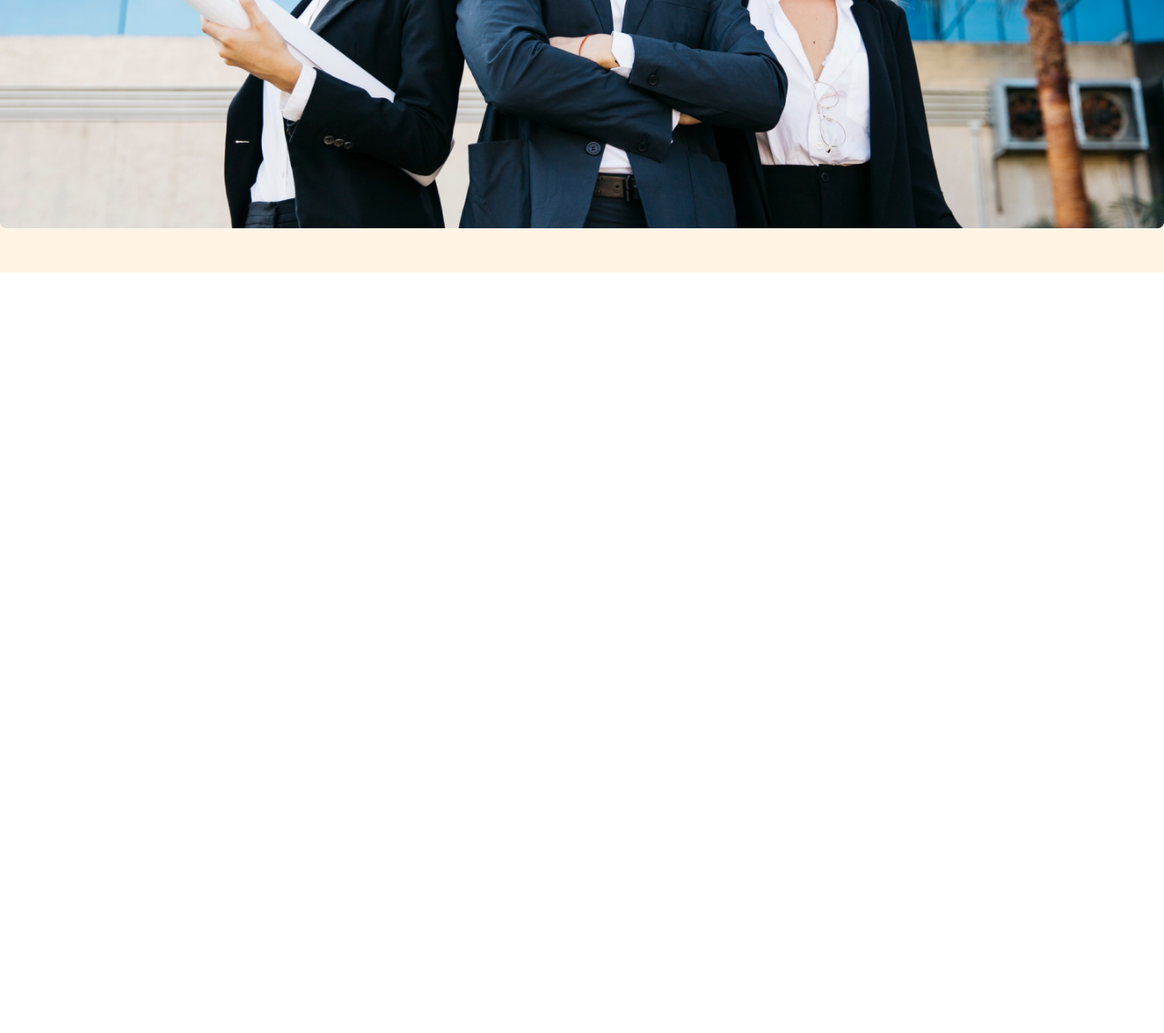
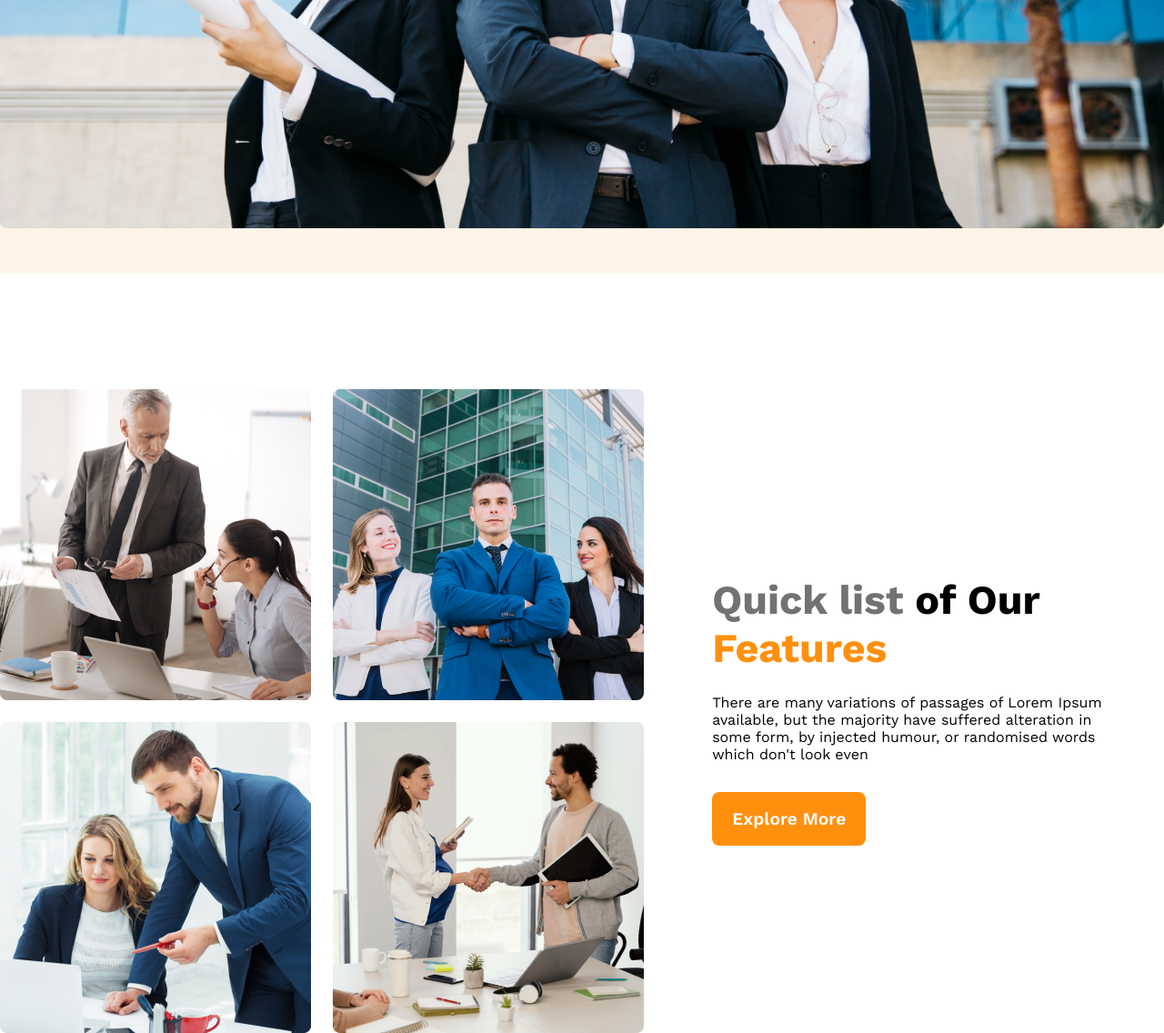
Before and after one commit to Hemonta7/g3-architects-website, a plain HTML site: page index.html in a window 1280 px wide. Shown: the part 726-1862 px from the top of the page at 91% size. Before the commit the page ends 1026 px from the top, so only its background shows below. Drawn offline with nearby package versions, Linux system fonts and the light colour scheme.

Commit message:
Quick list section done

```diff
--- a/index.html
+++ b/index.html
@@ -36,8 +36,22 @@
             <img class="banner-img" src="./images/banner.png" alt="">
         </div>
     </header>
-    <main>
-
+    <main class="main">
+        <section>
+            <div class="team-container flex">
+                <div class="team-img-container">
+                    <img src="./images/team1.png" alt="">
+                    <img src="./images/team2.png" alt="">
+                    <img src="./images/team3.png" alt="">
+                    <img src="./images/team4.png" alt="">
+                </div>
+                <div class="quick-list-container">
+                    <h3 class="quick-list-tittle"><span class="Quick gray">Quick list</span> <span id="of Our">of Our</span> <span class="Features orange">Features</span></h3>
+                    <p class="quick-list-description">There are many variations of passages of Lorem Ipsum available, but the majority have suffered alteration in some form, by injected humour, or randomised words which don't look even</p>
+                    <button class="btn-primary">Explore More</button>
+                </div>
+            </div>
+        </section>
     </main>
     <footer>
 
--- a/styles/architects.css
+++ b/styles/architects.css
@@ -13,6 +13,14 @@
 /* dark-02 */
 .light-gray {
     color: var(--Dark-02, #424242);
+}
+/* dark-03 */
+.gray{
+    color: var(--Dark-03, #727272);
+}
+/* orange  */
+.orange{
+    color: #FF900E;
 }
 
 .light-bg {
@@ -82,6 +90,37 @@ margin: 32px 0px;
     width: 100%;
     margin-bottom: 2.8rem;
 }
+/* main section styles */
+.main{
+max-width: 1280px;
+margin: 0 auto;
+}
+main>section{
+    margin-top: 8rem;
+}
+.team-container{
+    align-items: center;
+    flex: 1;
+    gap: 4.7rem;
+}
+.team-img-container{
+    display: grid;
+    grid-template-columns: repeat(2,1fr);
+    gap: 1.5rem;
+}
+.quick-list-container{
+    max-width: 440px;
+}
+.quick-list-tittle{
+font-size: 2.8rem;
+font-weight: 700;
+}
+.quick-list-description{
+font-size: 1rem;
+font-weight: 400;
+margin-top: 1.5rem;
+margin-bottom: 2rem;
+}
 
 /* responsive */
 /* mobile devices */
@@ -89,4 +128,11 @@ margin: 32px 0px;
     .navbar{
         flex-direction: column;
     }
+    .team-img-container{
+        grid-template-columns: repeat(1,1fr);
+    }
+    .team-container {
+        flex-direction: column;
+        text-align: center;
+    }
 }
```
